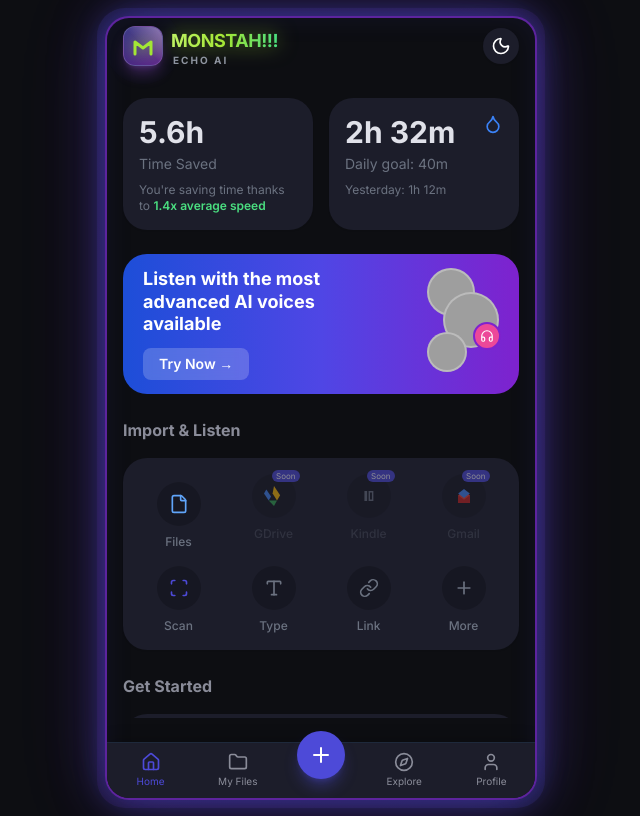
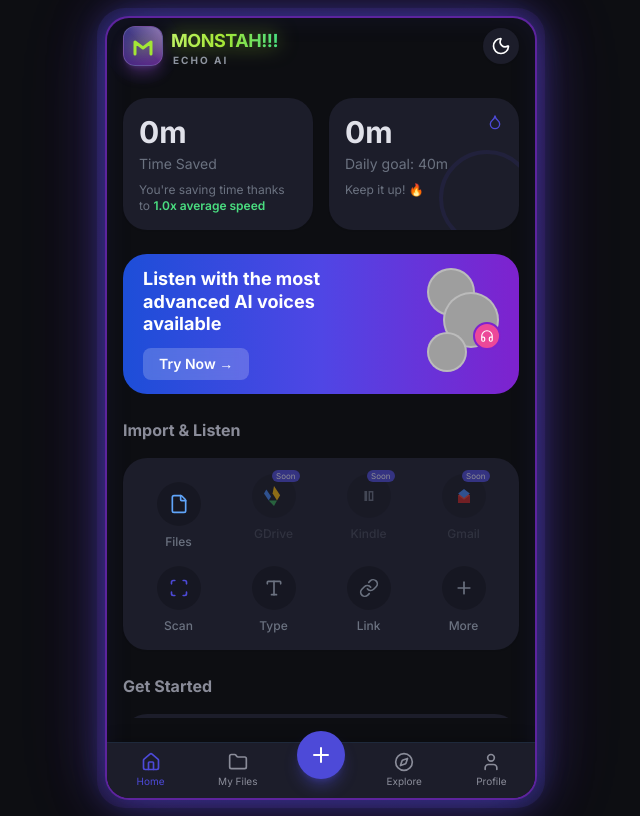
Before and after one commit to monstah123/monstah-echonote-ai, a React (Vite) app: page / in a window 1280 px wide. Shown: the whole page, without its empty margins (319-959 px from the left). Built offline with nearby package versions, Linux system fonts and the light colour scheme; no server answers; grey boxes are pictures that could not be loaded.

Commit message:
Feature: Implement real-time usage stats tracking (Time Saved, Daily Goal) in Home dashboard

```diff
--- a/App.tsx
+++ b/App.tsx
@@ -1,6 +1,6 @@
 
 import React, { useState, useCallback, useEffect } from 'react';
-import { AppView, Note } from './types';
+import { AppView, Note, UserStats } from './types';
 import BottomNav from './components/BottomNav';
 import Home from './components/Home';
 import NotesView from './components/NotesView';
@@ -362,20 +362,63 @@ const App: React.FC = () => {
 
   const recentNote = notes.find(n => n.id === lastOpenedNoteId);
 
+  // Stats Logic
+  const helperGetInitialStats = (): UserStats => {
+    try {
+      const saved = localStorage.getItem('USER_STATS');
+      if (saved) return JSON.parse(saved);
+    } catch (e) { console.error("Stats parse error", e); }
+    return {
+      totalTimeSavedMs: 0,
+      dailyListeningTimeMs: 0,
+      averageSpeed: 1.0,
+      dailyGoalMs: 40 * 60 * 1000,
+      lastUpdatedDate: new Date().toDateString()
+    };
+  };
+
+  const [userStats, setUserStats] = useState<UserStats>(helperGetInitialStats);
+
+  const handleStatsUpdate = (realTimeMs: number, savedTimeMs: number) => {
+    setUserStats(prev => {
+      const today = new Date().toDateString();
+      const isNewDay = today !== prev.lastUpdatedDate;
+
+      const newDaily = isNewDay ? realTimeMs : prev.dailyListeningTimeMs + realTimeMs;
+      const newTotalSaved = prev.totalTimeSavedMs + savedTimeMs;
+
+      // Simple moving average for speed (new chunk weight 10%)
+      const chunkSpeed = (realTimeMs > 0) ? (savedTimeMs / realTimeMs) + 1 : 1;
+      // Avoid NaN or Infinity
+      const validChunkSpeed = isFinite(chunkSpeed) ? chunkSpeed : 1.0;
+      const newAvgSpeed = prev.averageSpeed * 0.9 + validChunkSpeed * 0.1;
+
+      const newStats = {
+        totalTimeSavedMs: newTotalSaved,
+        dailyListeningTimeMs: newDaily,
+        dailyGoalMs: prev.dailyGoalMs,
+        averageSpeed: newAvgSpeed,
+        lastUpdatedDate: today
+      };
+      localStorage.setItem('USER_STATS', JSON.stringify(newStats));
+      return newStats;
+    });
+  };
+
   const renderView = () => {
     switch (currentView) {
       case AppView.Home:
-        return <Home isDarkMode={isDarkMode} onNewNote={startNewNote} toggleTheme={toggleTheme} onFileImport={handleFileImport} onStartScan={handleStartScan} recentNote={recentNote} onOpenNote={handleSelectNote} />;
+        return <Home isDarkMode={isDarkMode} onNewNote={startNewNote} toggleTheme={toggleTheme} onFileImport={handleFileImport} onStartScan={handleStartScan} recentNote={recentNote} onOpenNote={handleSelectNote} userStats={userStats} />;
       case AppView.Scanner:
         return <ScannerView onCapture={handleCapture} onClose={() => { setShouldAutoPlay(false); setCurrentView(AppView.Home); }} />;
       case AppView.MyFiles:
         return <MyFilesView notes={notes} onSelectNote={handleSelectNote} onRequestDelete={requestDeleteNote} onNewNote={startNewNote} />;
       case AppView.Notes:
-        return <NotesView note={activeNote} onSave={saveNote} onStartChat={navigateToChat} onBack={handleBackToMyFiles} showToast={showToast} shouldAutoPlay={shouldAutoPlay} />;
+        return <NotesView note={activeNote} onSave={saveNote} onStartChat={navigateToChat} onBack={handleBackToMyFiles} showToast={showToast} shouldAutoPlay={shouldAutoPlay} onStatsUpdate={handleStatsUpdate} />;
       case AppView.Chat:
         return <ChatView note={activeNote} onBack={handleBackToNotes} />;
       default:
-        return <Home isDarkMode={isDarkMode} onNewNote={startNewNote} toggleTheme={toggleTheme} onFileImport={handleFileImport} recentNote={recentNote} onOpenNote={handleSelectNote} />;
+        return <Home isDarkMode={isDarkMode} onNewNote={startNewNote} toggleTheme={toggleTheme} onFileImport={handleFileImport} recentNote={recentNote} onOpenNote={handleSelectNote} userStats={userStats} />;
     }
   };
 
--- a/components/Home.tsx
+++ b/components/Home.tsx
@@ -1,7 +1,7 @@
 
 import React from 'react';
 import AppLogo from './AppLogo';
-import { Note } from '../types';
+import { Note, UserStats } from '../types';
 import { Sun, Moon, File, Scan, Type, Link, Plus, Headphones, PauseCircle, User, Droplet, PlayCircle } from 'lucide-react';
 
 interface HomeProps {
@@ -12,6 +12,7 @@ interface HomeProps {
     onStartScan: () => void;
     recentNote?: Note;
     onOpenNote?: (note: Note) => void;
+    userStats?: UserStats;
 }
 
 
@@ -59,7 +60,26 @@ const KindleIcon: React.FC<{ size: number; className?: string }> = ({ size, clas
 const GmailIcon: React.FC<{ size: number; className?: string }> = ({ size, className }) => <svg className={className} width={size} height={size} viewBox="0 0 24 24"><path fill="#ea4335" d="M5,20.5V11L12,5.5L19,11V20.5H5Z" /><path fill="#c5221f" d="M19,20.5V11L12,16.5L5,11V20.5H19Z" /><path fill="#4285f4" d="M5,9,12,3.5,19,9,12,14.5Z" /></svg>;
 
 
-const Home: React.FC<HomeProps> = ({ isDarkMode, onNewNote, toggleTheme, onFileImport, onStartScan, recentNote, onOpenNote }) => {
+const Home: React.FC<HomeProps> = ({ isDarkMode, onNewNote, toggleTheme, onFileImport, onStartScan, recentNote, onOpenNote, userStats }) => {
+
+    // Format helpers
+    const formatTimeSaved = (ms: number) => {
+        const hours = ms / (1000 * 60 * 60);
+        return hours < 0.1 ? (ms / 60000).toFixed(0) + 'm' : hours.toFixed(1) + 'h';
+    };
+
+    const formatDailyTime = (ms: number) => {
+        const h = Math.floor(ms / (1000 * 60 * 60));
+        const m = Math.floor((ms % (1000 * 60 * 60)) / (1000 * 60));
+        if (h === 0) return `${m}m`;
+        return `${h}h ${m}m`;
+    };
+
+    const avgSpeed = userStats?.averageSpeed ? userStats.averageSpeed.toFixed(1) : '1.0';
+    const totalSaved = userStats ? formatTimeSaved(userStats.totalTimeSavedMs) : '0m';
+    const dailyTime = userStats ? formatDailyTime(userStats.dailyListeningTimeMs) : '0m';
+    const dailyGoal = userStats ? formatDailyTime(userStats.dailyGoalMs) : '40m';
+
     return (
         <div className="flex flex-col space-y-6 h-full overflow-y-auto pb-16 px-4">
             <header className="flex justify-between items-center pt-2 pb-2">
@@ -71,19 +91,23 @@ const Home: React.FC<HomeProps> = ({ isDarkMode, onNewNote, toggleTheme, onFileI
 
             <section className="flex gap-4">
                 <div className="bg-light-card dark:bg-dark-card p-4 rounded-3xl shadow-sm flex-1">
-                    <p className="text-3xl font-bold text-light-text dark:text-dark-text">5.6h</p>
+                    <p className="text-3xl font-bold text-light-text dark:text-dark-text">{totalSaved}</p>
                     <p className="text-sm text-light-text-secondary dark:dark-text-secondary mt-1">Time Saved</p>
                     <p className="text-xs text-light-text-secondary dark:dark-text-secondary mt-2">
-                        You're saving time thanks to <span className="text-green-400 font-semibold">1.4x average speed</span>
+                        You're saving time thanks to <span className="text-green-400 font-semibold">{avgSpeed}x average speed</span>
                     </p>
                 </div>
-                <div className="bg-light-card dark:bg-dark-card p-4 rounded-3xl shadow-sm flex-1">
-                    <div className="flex justify-between items-start">
-                        <p className="text-3xl font-bold text-light-text dark:text-dark-text">2h 32m</p>
-                        <Droplet className="text-blue-500" size={20} />
+                <div className="bg-light-card dark:bg-dark-card p-4 rounded-3xl shadow-sm flex-1 relative overflow-hidden">
+                    <div className="relative z-10">
+                        <div className="flex justify-between items-start">
+                            <p className="text-3xl font-bold text-light-text dark:text-dark-text">{dailyTime}</p>
+                            <Droplet size={16} className="text-brand-blue" />
+                        </div>
+                        <p className="text-sm text-light-text-secondary dark:dark-text-secondary mt-1">Daily goal: {dailyGoal}</p>
+                        <p className="text-xs text-light-text-secondary dark:dark-text-secondary mt-2">Keep it up! 🔥</p>
                     </div>
-                    <p className="text-sm text-light-text-secondary dark:dark-text-secondary mt-1">Daily goal: 40m</p>
-                    <p className="text-xs text-light-text-secondary dark:dark-text-secondary mt-2">Yesterday: 1h 12m</p>
+                    {/* Progress Ring Background (simplified) */}
+                    <div className="absolute -right-4 -bottom-4 w-24 h-24 rounded-full border-4 border-brand-blue/10"></div>
                 </div>
             </section>
 
--- a/types.ts
+++ b/types.ts
@@ -26,3 +26,11 @@ export interface ChatMessage {
   sender: MessageSender;
   text: string;
 }
+
+export interface UserStats {
+  totalTimeSavedMs: number;
+  dailyListeningTimeMs: number;
+  averageSpeed: number;
+  dailyGoalMs: number;
+  lastUpdatedDate: string; // to reset daily stats
+}
```
Also changed, not shown: components/NotesView.tsx (+43 -9 lines).
